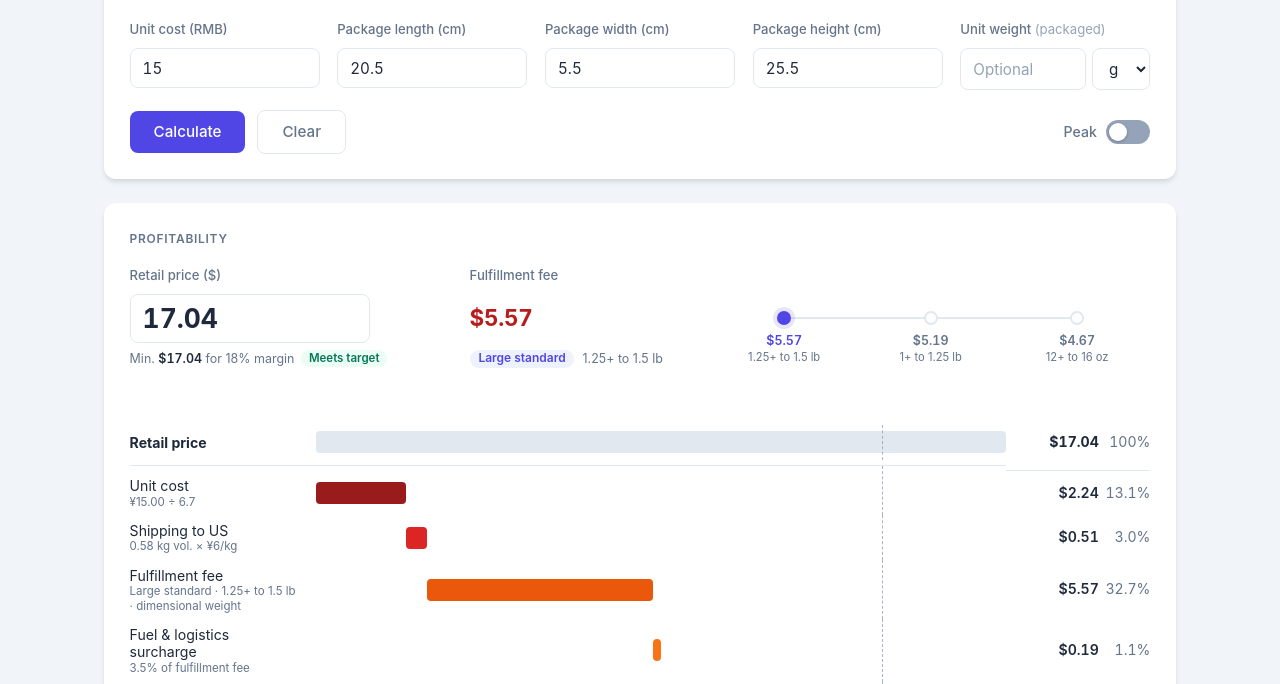
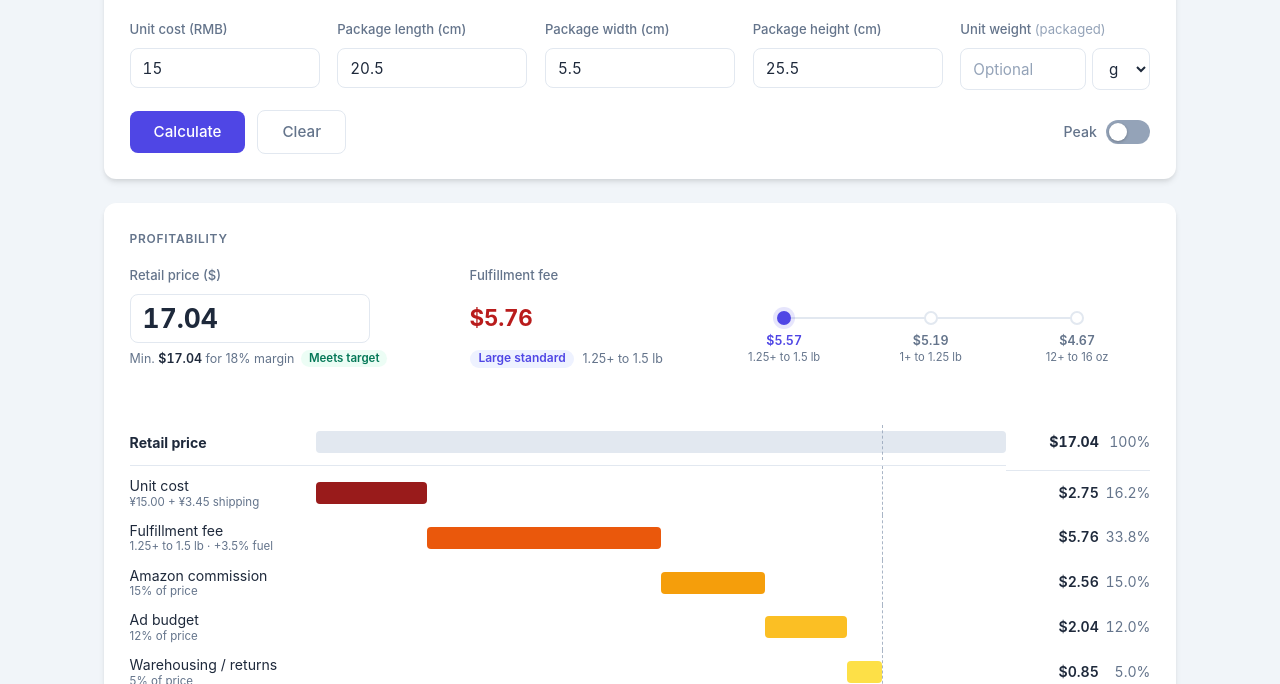
Before and after one commit to ren-jamie11/workflow-dashboard, a plain HTML site: page app/tools/pricing-detail.html in a window 1280 px wide. Shown: the part 116-800 px from the top of the page. Drawn offline with Linux system fonts and the light colour scheme.

Commit message:
merge price rows

```diff
--- a/app/tools/pricing-detail.html
+++ b/app/tools/pricing-detail.html
@@ -804,18 +804,18 @@ table.fees td.cur-cell{font-weight:700;color:var(--cost)}
     kpis.innerHTML = `
       <div class="fee-sum">
         <div class="fs-label">Fulfillment fee</div>
-        <div class="fs-fee"><span class="fs-num" tabindex="0" aria-describedby="fsTip">${money(c.fee)}<span class="fs-tip" id="fsTip" role="tooltip"><div>${wtTxt} <span>shipping weight${scen ? '' : ' · ' + basisTxt(c.r)}</span></div><div>+${money(c.fuel)} <span>fuel surcharge (${fmtPct(A.fuel)})</span></div><div>${((c.fee+c.fuel)/price*100).toFixed(1)}% <span>of price incl. surcharge</span></div></span></span></div>
+        <div class="fs-fee"><span class="fs-num" tabindex="0" aria-describedby="fsTip">${money(c.fee + c.fuel)}<span class="fs-tip" id="fsTip" role="tooltip"><div>${wtTxt} <span>shipping weight${scen ? '' : ' · ' + basisTxt(c.r)}</span></div><div>${money(c.fee)} <span>base fee + ${money(c.fuel)} fuel surcharge (${fmtPct(A.fuel)})</span></div><div>${((c.fee+c.fuel)/price*100).toFixed(1)}% <span>of price</span></div></span></span></div>
         <div class="fs-sub"><span class="pill">${TIERS[c.r.tier].name}</span><span>${scen ? scen.label : c.r.band.label}</span></div>
       </div>
       ${S ? `<ol class="train mini" aria-label="Weight tier">${trainNodes()}</ol>` : ''}`;
 
     const r = c.r;
-    const was = (k) => base && money(base[k]) !== money(c[k]) ? ` · was ${money(base[k])}` : '';
+    // Unit cost includes shipping to US; fulfillment fee includes the fuel & logistics surcharge.
+    const unitAll = c => c.unit + c.ship, feeAll = c => c.fee + c.fuel;
+    const was = (f) => base && money(f(base)) !== money(f(c)) ? ` · was ${money(f(base))}` : '';
     const rows = [
-      ['unit','Unit cost',`¥${P.unitRmb.toFixed(2)} ÷ ${A.fx}`, c.unit],
-      ['ship','Shipping to US',`${c.volKg.toFixed(2)} kg ${c.actualKg ? 'actual' : 'vol.'} × ¥${A.shipRmbKg}/kg${was('ship')}`, c.ship],
-      ['fee','Fulfillment fee',`${TIERS[r.tier].name} · ${scen ? scen.label : r.band.label}${scen ? '' : ' · ' + basisTxt(r)}${was('fee')}`, c.fee],
-      ['fuel','Fuel & logistics surcharge',`${fmtPct(A.fuel)} of fulfillment fee${was('fuel')}`, c.fuel],
+      ['unit','Unit cost',`¥${P.unitRmb.toFixed(2)} + ¥${(c.volKg * A.shipRmbKg).toFixed(2)} shipping${was(unitAll)}`, unitAll(c)],
+      ['fee','Fulfillment fee',`${scen ? scen.label : r.band.label} · +${fmtPct(A.fuel)} fuel${was(feeAll)}`, feeAll(c)],
       ['comm','Amazon commission',`${fmtPct(A.comm)} of price`, c.comm],
       ['ads','Ad budget',`${fmtPct(A.ads)} of price`, c.ads],
       ['wh','Warehousing / returns',`${fmtPct(A.wh)} of price`, c.wh]
```
